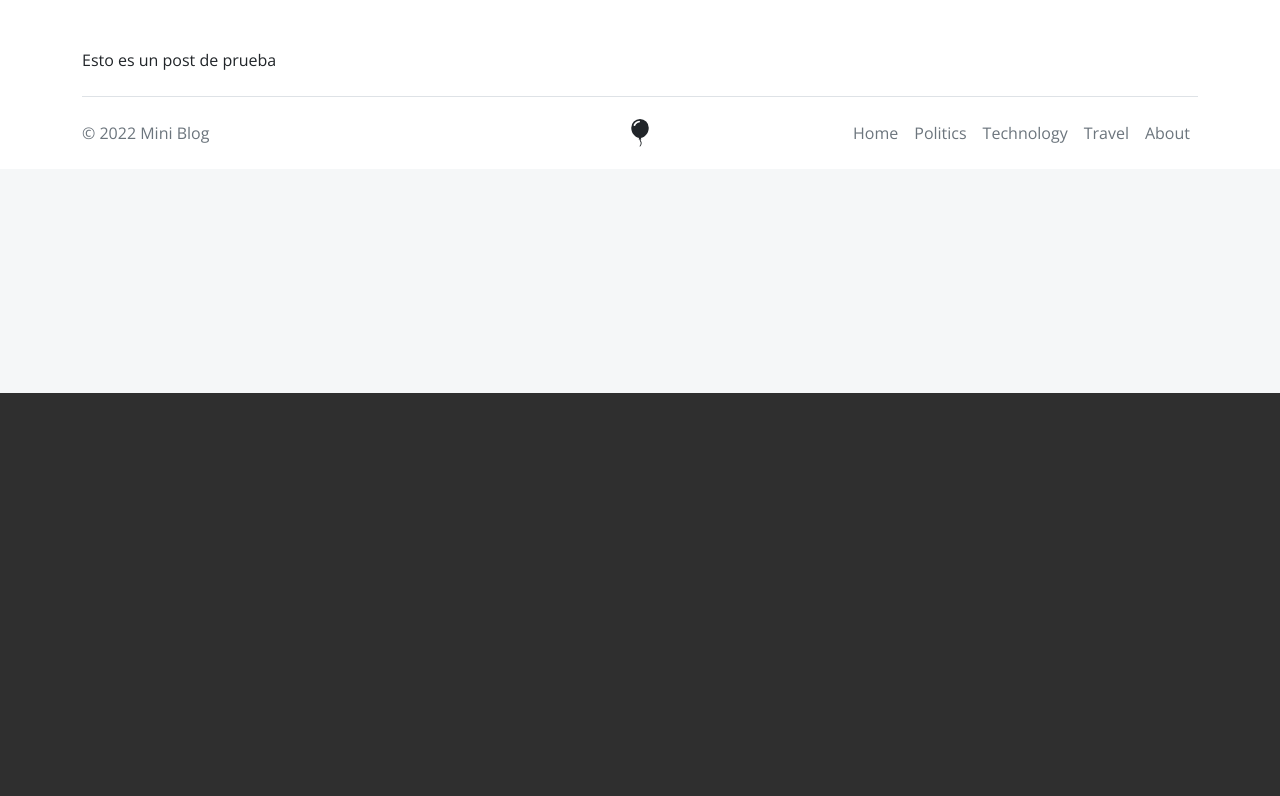
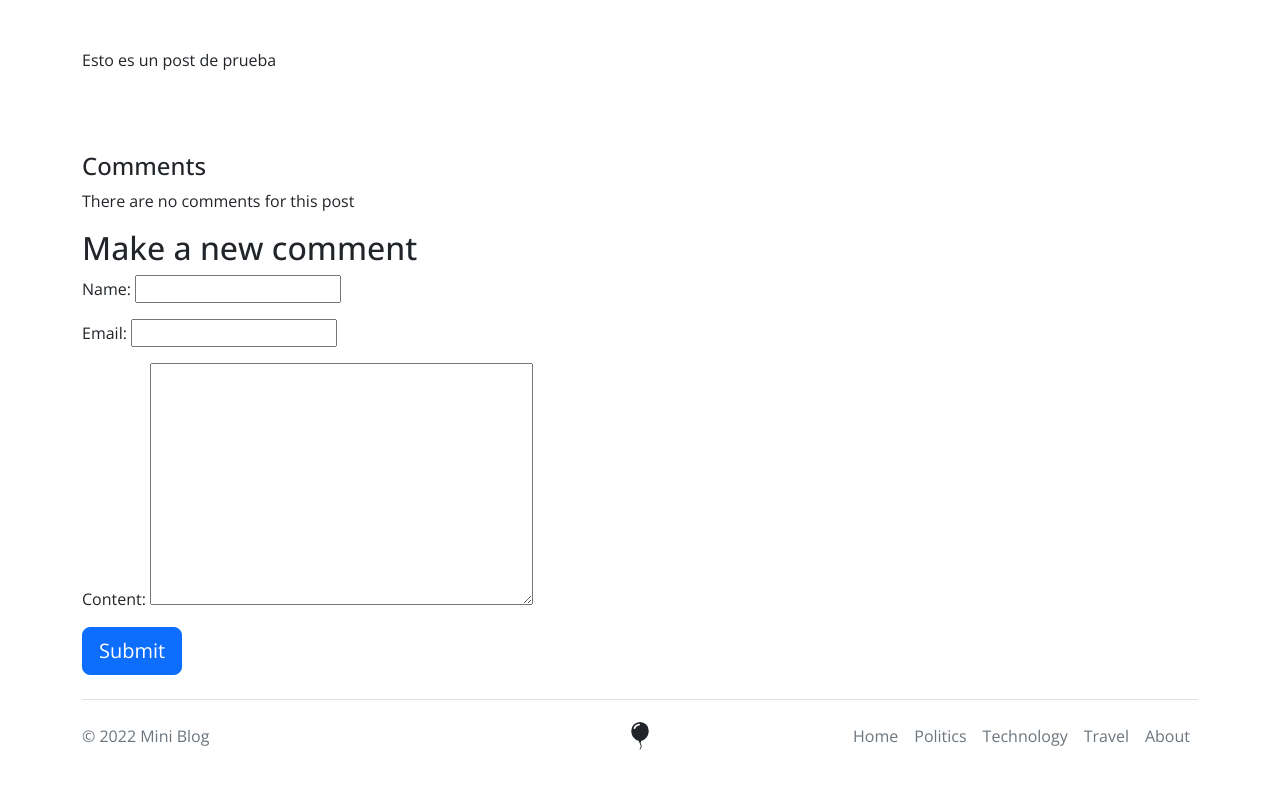
Before and after one commit to Octiperalta/django-blog, a Django app: page /blog/1/ in a window 1280 px wide. Shown: the part 407-1203 px from the top of the page. Before the commit the page ends 800 px from the top, so only its background shows below. Run offline with Django 4.2, Linux system fonts and the light colour scheme; data comes from the database, SQL or seed files in the repository; both versions use the stored data as it was after the commit; some libraries are stand-ins or nearby versions.

Commit message:
creacion modelo Comment  + funcionalidad

```diff
--- a/blog/admin.py
+++ b/blog/admin.py
@@ -1,5 +1,6 @@
 from django.contrib import admin
-from .models import Post
+from .models import Post, Comment
 # Register your models here.
 
 admin.site.register(Post)
+admin.site.register(Comment)
--- /dev/null
+++ b/blog/forms.py
@@ -0,0 +1,14 @@
+from django import forms
+from .models import Comment
+
+
+class CommentForm(forms.ModelForm):
+    class Meta:
+        model = Comment
+        fields = ('name', 'email', 'content')
+
+        widgets = {
+            "name": forms.TextInput(),
+            "email": forms.TextInput(),
+            "content": forms.Textarea()
+        }
--- a/blog/models.py
+++ b/blog/models.py
@@ -1,3 +1,4 @@
+import email
 from unicodedata import category
 from django.db import models
 from django.contrib.auth.models import User
@@ -16,7 +17,7 @@ class Post(models.Model):
 
     title = models.CharField(max_length=250, default='Example Title')
     publish_date = models.DateTimeField(auto_now_add=True)
-    # description = models.TextField(blank=True)
+    description = models.TextField(default='Short Description')
     content = models.TextField(blank=True)
     author = models.ForeignKey(User, on_delete=models.CASCADE)
     category = models.CharField(
@@ -28,3 +29,14 @@ class Post(models.Model):
 
     def __str__(self):
         return self.title
+
+
+class Comment(models.Model):
+    post = models.ForeignKey(
+        Post, on_delete=models.CASCADE, related_name='comments')
+    name = models.CharField(max_length=50)
+    email = models.EmailField(blank=True)
+    content = models.TextField()
+
+    def __str__(self):
+        return f'Comment by {self.name}'
--- a/blog/static/style.css
+++ b/blog/static/style.css
@@ -1,5 +1,9 @@
 @import url("https://fonts.googleapis.com/css2?family=Open+Sans:wght@300;400;500;600;700&display=swap");
-
+* {
+  margin: 0;
+  padding: 0;
+  box-sizing: border-box;
+}
 body {
   font-family: "Open Sans", sans-serif;
 }
@@ -104,7 +108,6 @@ a:active {
 }
 
 html {
-  background: #f5f7f8;
   font-family: system-ui;
   -webkit-font-smoothing: antialiased;
 }
@@ -193,3 +196,24 @@ html {
     font-size: 24px;
   }
 }
+
+.comment-section {
+  margin-top: 5rem;
+}
+
+.comment {
+  display: flex;
+  flex-direction: column;
+  align-items: flex-start;
+  margin-bottom: 1rem;
+}
+
+.comment span {
+  display: block;
+  margin: 0;
+}
+
+.comment p {
+  display: block;
+  margin: 0;
+}
--- a/blog/templates/post_details.html
+++ b/blog/templates/post_details.html
@@ -4,7 +4,7 @@
 
 
 <div class="post-hero">
-    <img src='{{post.image_url_2}}' class=""alt="">
+    <img src='{{post.image_url_2}}' class="" alt="">
     <div class="post-hero-content">
         <span>{{post.category}}</span>
         <p class="display-3">
@@ -18,4 +18,32 @@
     {{post.content}}
 </div>
 
+
+
+<div class="comment-section container">
+    <h3 class="h4">Comments</h3>
+
+    {% for comment in comments %}
+    <div class="comment">
+        <span>
+            Comment {{forloop.counter}} by {{comment.name}}
+        </span>
+        <p>
+            {{comment.content | linebreaks }}
+        </p>
+
+    </div>
+
+    {% empty %}
+    <p class="muted">There are no comments for this post</p>
+    {% endfor %}
+
+    <h2>Make a new comment</h2>
+    <form method="post">
+        {{comment_form.as_p}}
+        {% csrf_token %}
+        <button type="submit" class="btn btn-primary btn-lg btn-block">Submit</button>
+    </form>
+</div>
+
 {% endblock %}
--- a/blog/views.py
+++ b/blog/views.py
@@ -1,5 +1,6 @@
-from django.shortcuts import render, get_object_or_404
+from django.shortcuts import render, get_object_or_404, HttpResponseRedirect
 from .models import Post
+from .forms import CommentForm
 # Create your views here.
 
 
@@ -12,4 +13,23 @@ def home(request):
 def post_details(request, post_id):
     post = get_object_or_404(Post, id=post_id)
 
-    return render(request, 'post_details.html', {'post': post})
+    comments = post.comments.filter()
+
+    user_comment = None
+
+    if request.method == 'POST':
+        comment_form = CommentForm(request.POST)
+        if comment_form.is_valid():
+            user_comment = comment_form.save(commit=False)
+            user_comment.post = post
+            user_comment.save()
+            print('DEBUGG')
+
+            comment_form = CommentForm()
+            return render(request, "post_details.html", {'post': post, 'comments': user_comment, 'comments': comments, 'comment_form': comment_form})
+            # return HttpResponseRedirect('')
+    else:
+        comment_form = CommentForm()
+
+    return render(request, 'post_details.html', {'post': post, 'comments': user_comment, 'comments': comments, 'comment_form': comment_form})
+    # return render(request, 'post_details.html', {'post': post})
```
Also changed, not shown: blog/migrations/0005_post_description_comment.py (added), blog/migrations/0006_alter_comment_post.py (added), db.sqlite3.
